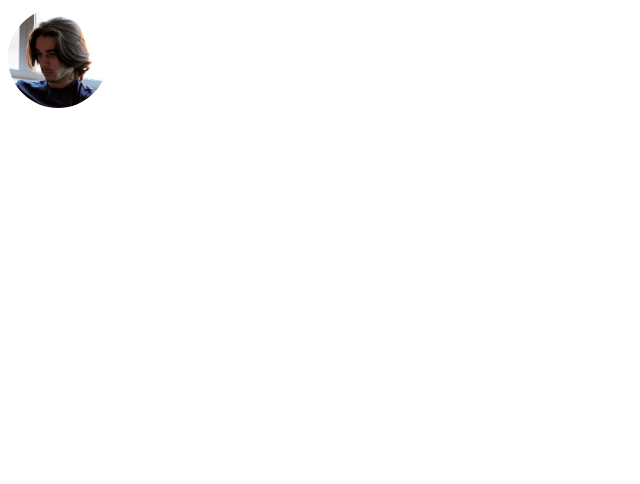
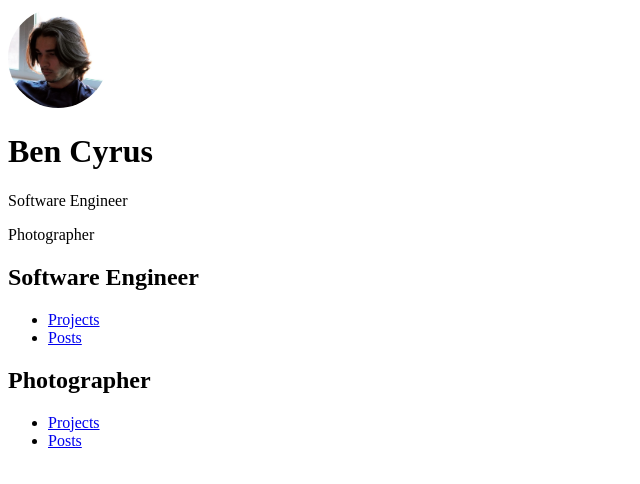
Before and after one commit to bencyrus/portfolio, a React (Create React App) app in the folder frontend/: page / in a window 1280 px wide. Shown: the top 484 px of the page, without its empty margins (0-640 px from the left). Built offline with nearby package versions, Linux system fonts and the light colour scheme.

Commit message:
added basic routing

```diff
--- a/frontend/src/App.tsx
+++ b/frontend/src/App.tsx
@@ -1,10 +1,8 @@
 import { Outlet } from 'react-router-dom'
-import MainPage from './pages/MainPage'
 
 function App() {
     return (
         <div className='App'>
-            <MainPage />
             <Outlet />
         </div>
     )
--- a/frontend/src/pages/MainPage.tsx
+++ b/frontend/src/pages/MainPage.tsx
@@ -1,3 +1,4 @@
+import { Link } from 'react-router-dom'
 import profile from '../profile.jpg'
 const MainPage = () => {
     return (
@@ -14,6 +15,34 @@ const MainPage = () => {
                     }}
                 />
             </header>
+            <h1>Ben Cyrus</h1>
+            <p>Software Engineer</p>
+            <p>Photographer</p>
+
+            <div>
+                <div>
+                    <h2>Software Engineer</h2>
+                    <ul>
+                        <li>
+                            <Link to='/swe/projects'>Projects</Link>
+                        </li>
+                        <li>
+                            <Link to='/swe/posts'>Posts</Link>
+                        </li>
+                    </ul>
+                </div>
+                <div>
+                    <h2>Photographer</h2>
+                    <ul>
+                        <li>
+                            <Link to='/photography/projects'>Projects</Link>
+                        </li>
+                        <li>
+                            <Link to='/photography/posts'>Posts</Link>
+                        </li>
+                    </ul>
+                </div>
+            </div>
         </div>
     )
 }
--- a/frontend/src/routes.tsx
+++ b/frontend/src/routes.tsx
@@ -6,12 +6,17 @@ import ProjectsPage from './pages/ProjectsPage'
 import PostsPage from './pages/PostsPage'
 
 import swePosts from './data/swePosts.json'
+import MainPage from './pages/MainPage'
 
 const router = createBrowserRouter([
     {
         path: '/',
         element: <App />,
         children: [
+            {
+                path: '',
+                element: <MainPage />,
+            },
             {
                 path: 'swe',
                 element: <SwePage />,
```
